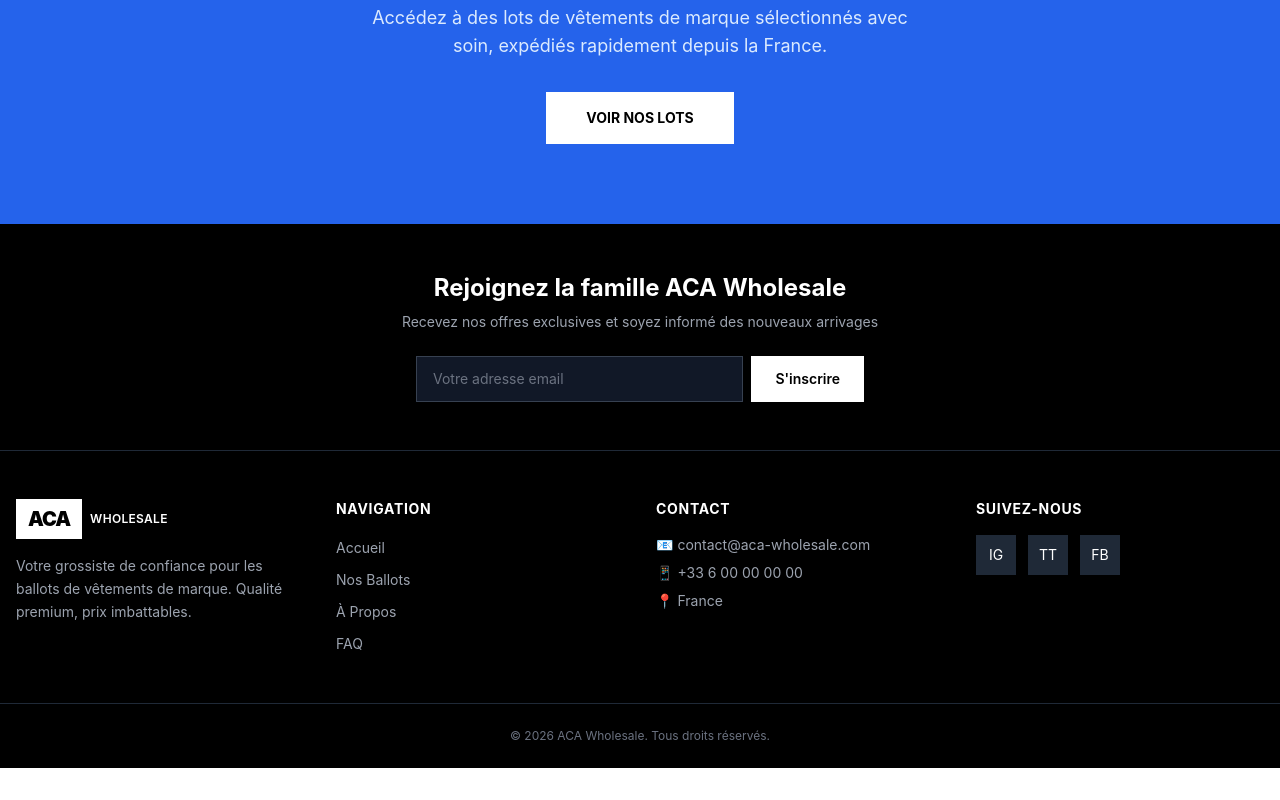
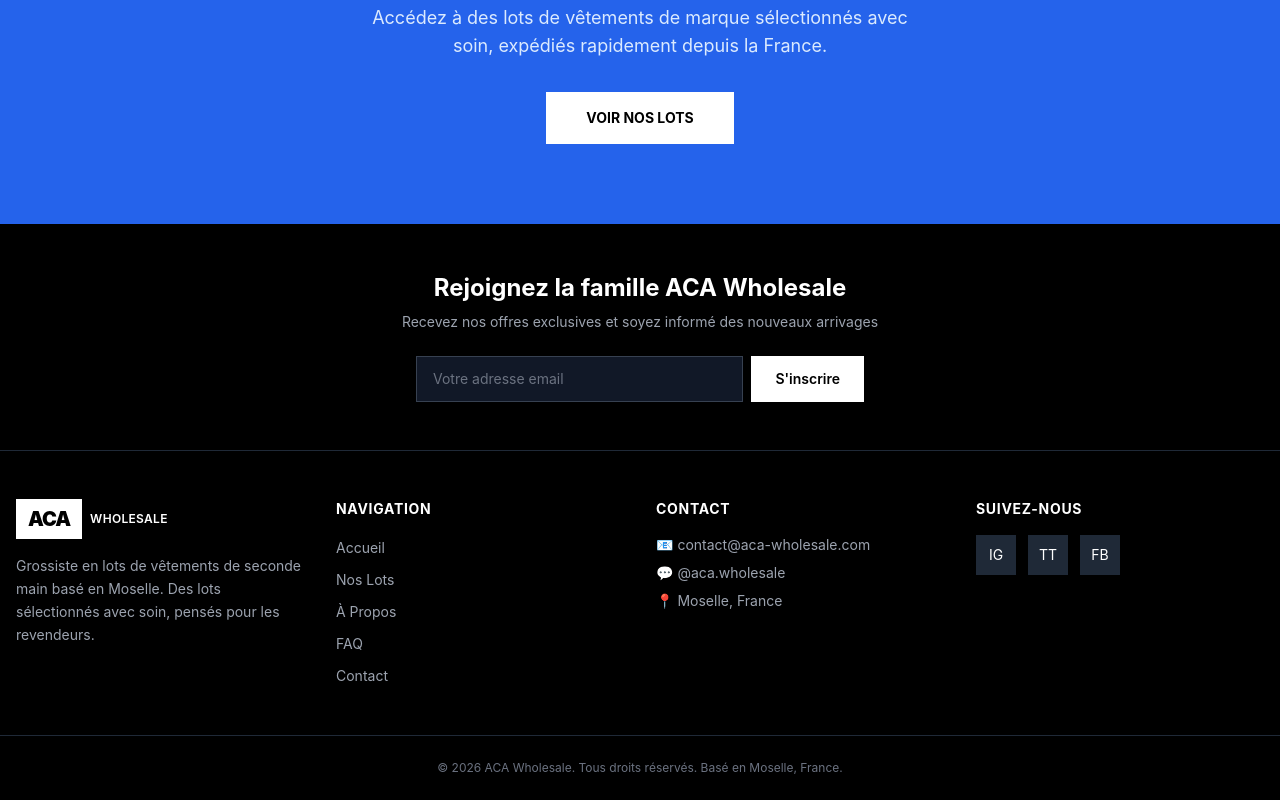
Before and after one commit to acawholesale/aca-wholesale, a Next.js app: page / in a window 1280 px wide. Shown: the part 6421-7221 px from the top of the page. Before the commit the page ends 7189 px from the top, so only its background shows below. Built offline with nearby package versions, Linux system fonts and the light colour scheme.

Commit message:
Update Footer.js

```diff
--- a/components/Footer.js
+++ b/components/Footer.js
@@ -37,8 +37,8 @@ export default function Footer() {
               </span>
             </div>
             <p className="text-gray-400 text-sm leading-relaxed">
-              Votre grossiste de confiance pour les ballots de vêtements de marque.
-              Qualité premium, prix imbattables.
+              Grossiste en lots de vêtements de seconde main basé en Moselle.
+              Des lots sélectionnés avec soin, pensés pour les revendeurs.
             </p>
           </div>
 
@@ -47,9 +47,10 @@ export default function Footer() {
             <h4 className="font-bold text-sm uppercase tracking-wider mb-4">Navigation</h4>
             <ul className="space-y-2">
               <li><Link href="/" className="text-gray-400 text-sm hover:text-white transition-colors">Accueil</Link></li>
-              <li><Link href="/produits" className="text-gray-400 text-sm hover:text-white transition-colors">Nos Ballots</Link></li>
+              <li><Link href="/produits" className="text-gray-400 text-sm hover:text-white transition-colors">Nos Lots</Link></li>
               <li><Link href="/a-propos" className="text-gray-400 text-sm hover:text-white transition-colors">À Propos</Link></li>
               <li><Link href="/faq" className="text-gray-400 text-sm hover:text-white transition-colors">FAQ</Link></li>
+              <li><Link href="/contact" className="text-gray-400 text-sm hover:text-white transition-colors">Contact</Link></li>
             </ul>
           </div>
 
@@ -58,8 +59,8 @@ export default function Footer() {
             <h4 className="font-bold text-sm uppercase tracking-wider mb-4">Contact</h4>
             <ul className="space-y-2 text-gray-400 text-sm">
               <li>📧 contact@aca-wholesale.com</li>
-              <li>📱 +33 6 00 00 00 00</li>
-              <li>📍 France</li>
+              <li>💬 @aca.wholesale</li>
+              <li>📍 Moselle, France</li>
             </ul>
           </div>
 
@@ -84,7 +85,7 @@ export default function Footer() {
       {/* Copyright */}
       <div className="border-t border-gray-800">
         <div className="max-w-7xl mx-auto px-4 py-6 text-center text-gray-500 text-xs">
-          © 2026 ACA Wholesale. Tous droits réservés.
+          © 2026 ACA Wholesale. Tous droits réservés. Basé en Moselle, France.
         </div>
       </div>
     </footer>
```
